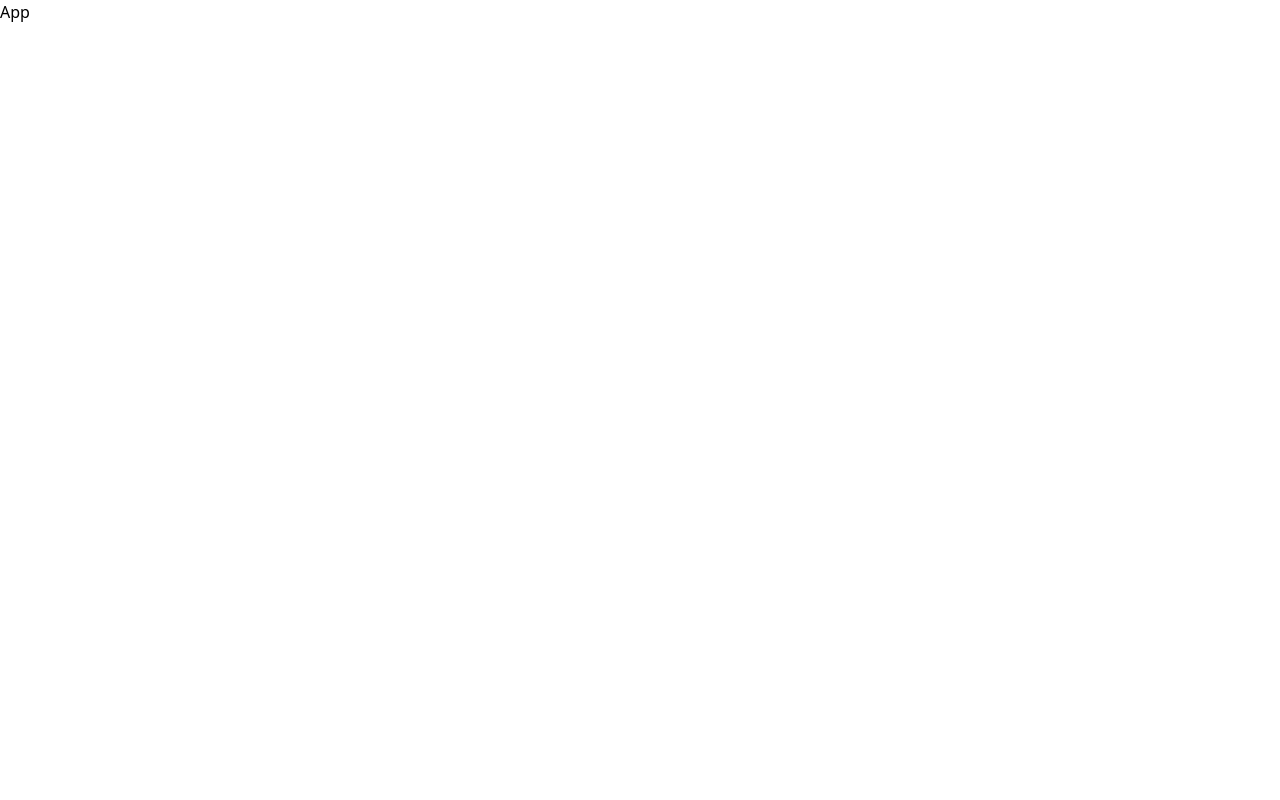
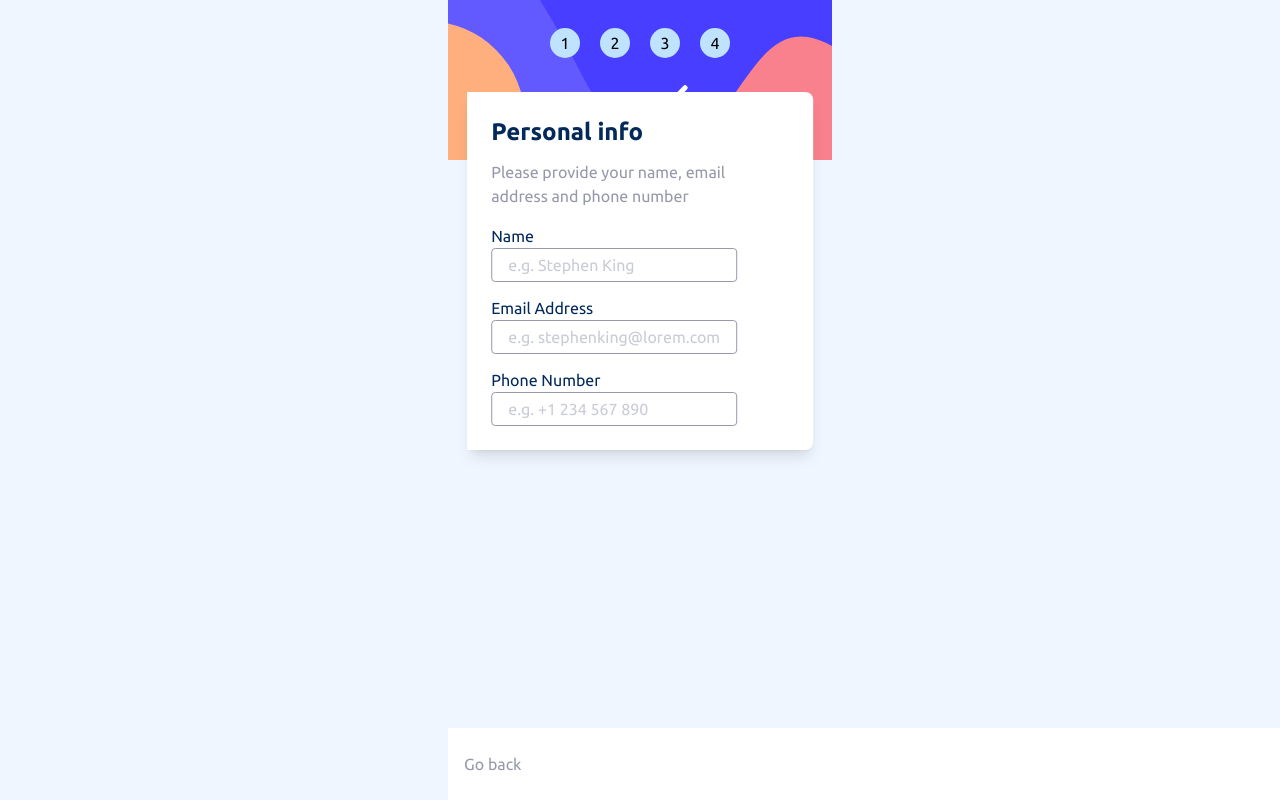
Before and after one commit to Pdave-dcn/Multi-step-form, a React (Vite) app: page / in a window 1280 px wide. Built offline with nearby package versions, Linux system fonts and the light colour scheme.

Commit message:
Buid the general and first step interface

```diff
--- a/src/App.tsx
+++ b/src/App.tsx
@@ -1,10 +1,28 @@
+import FirstStep from "./components/formFields/FirstStep";
+import SideBar from "./components/SideBar";
+
 function App() {
   return (
-    <>
-      <div>
-        <h1>App</h1>
+    <div className="font-ubuntu bg-magnolia min-h-screen flex flex-col items-center">
+      <div className="relative w-full max-w-sm">
+        <SideBar />
+
+        <div className="absolute left-1/2 -translate-x-1/2 top-23 w-[90%] mx-auto bg-white rounded-lg shadow-lg">
+          <FirstStep />
+        </div>
+        <div className="fixed w-full bottom-0 flex justify-between p-4 bg-white ">
+          <button type="button" className="text-cool-gray">
+            Go back
+          </button>
+          <button
+            type="button"
+            className="text-magnolia bg-marine-blue p-2 px-3 rounded-md"
+          >
+            Next Step
+          </button>
+        </div>
       </div>
-    </>
+    </div>
   );
 }
 
--- /dev/null
+++ b/src/components/SideBar.tsx
@@ -0,0 +1,20 @@
+const SideBar = () => {
+  return (
+    <div>
+      <div className="bg-[url('/images/bg-sidebar-mobile.svg')] bg-cover bg-center h-40 w-full flex justify-center">
+        <div className="flex mt-7 gap-5">
+          {[1, 2, 3, 4].map((step) => (
+            <div
+              key={step}
+              className="w-[30px] h-[30px] rounded-full bg-light-blue flex items-center justify-center"
+            >
+              {step}
+            </div>
+          ))}
+        </div>
+      </div>
+    </div>
+  );
+};
+
+export default SideBar;
--- /dev/null
+++ b/src/components/formFields/FirstStep.tsx
@@ -0,0 +1,52 @@
+const FormFields = () => {
+  return (
+    <form className="p-6 w-[85%] bg-white  text-cool-gray">
+      <h1 className="text-2xl text-marine-blue font-bold mb-3">
+        Personal info
+      </h1>
+      <p className="mb-4">
+        Please provide your name, email address and phone number
+      </p>
+
+      <div className="flex flex-col gap-3.5">
+        <div className="flex flex-col">
+          <label htmlFor="name" className="text-marine-blue">
+            Name
+          </label>
+          <input
+            type="text"
+            id="name"
+            placeholder="e.g. Stephen King"
+            className="border p-1 px-4 outline-purplish-blue rounded-sm"
+          />
+        </div>
+        <div className="flex flex-col">
+          <label htmlFor="email" className="text-marine-blue">
+            Email Address
+          </label>
+          <input
+            type="email"
+            name=""
+            id="email"
+            placeholder="e.g. stephenking@lorem.com"
+            className="border p-1 px-4 outline-purplish-blue rounded-sm"
+          />
+        </div>
+        <div className="flex flex-col">
+          <label htmlFor="phone" className="text-marine-blue">
+            Phone Number
+          </label>
+          <input
+            type="tel"
+            name=""
+            id="phone"
+            placeholder="e.g. +1 234 567 890"
+            className="border p-1 px-4 outline-purplish-blue rounded-sm"
+          />
+        </div>
+      </div>
+    </form>
+  );
+};
+
+export default FormFields;
--- a/src/index.css
+++ b/src/index.css
@@ -3,7 +3,8 @@
   --color-marine-blue: hsl(213, 96%, 18%);
   --color-purplish-blue: hsl(243, 100%, 62%);
   --color-pastel-blue: hsl(228, 100%, 84%);
-  --color-light-blue: hsl(354, 84%, 57%);
+  --color-light-blue: hsl(206, 94%, 87%);
+  --color-blueberry-red: hsl(354, 84%, 57%);
   --color-cool-gray: hsl(231, 11%, 63%);
   --color-light-gray: hsl(229, 24%, 87%);
   --color-magnolia: hsl(217, 100%, 97%);
```
